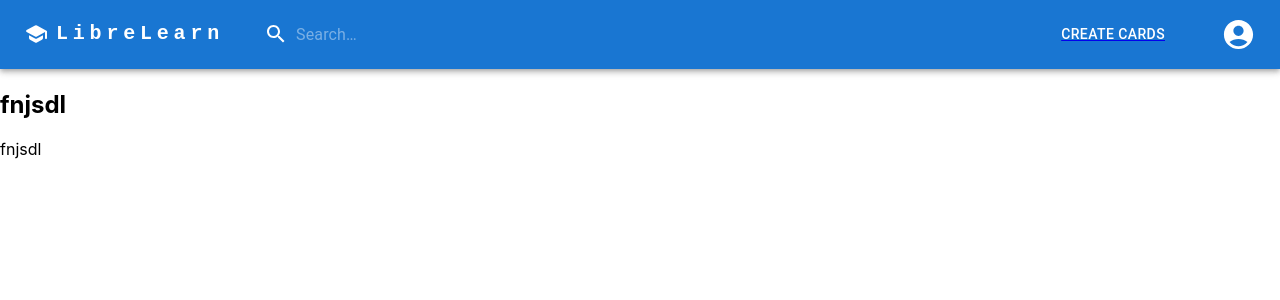
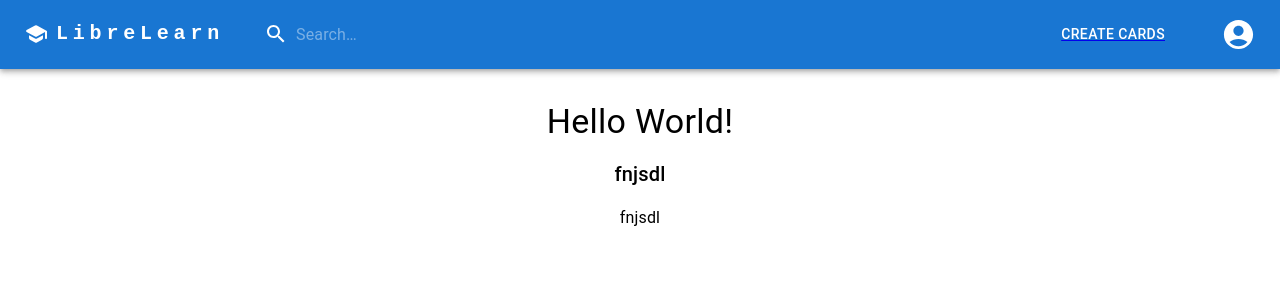
Before and after one commit to PramukhNadig/CS554GroupProject, a React (Create React App) app in the folder client/: page /userprofile/1 in a window 1280 px wide. Shown: the top 300 px of the page. Built offline with nearby package versions, Linux system fonts and the light colour scheme.

Commit message:
Update UserProfile.tsx

```diff
--- a/client/src/pages/UserProfile.tsx
+++ b/client/src/pages/UserProfile.tsx
@@ -1,10 +1,19 @@
+/** @format */
+
+import React from "react";
+import { Box, Typography } from "@mui/material";
+
 function App() {
   return (
-    <div className="app">
-      <h1>{ }</h1>
-      <h2>fnjsdl</h2>
-      <p>fnjsdl</p>
-    </div>
+    <Box sx={{ textAlign: "center", mt: 4 }}>
+      <Typography variant='h4' sx={{ mb: 2 }}>
+        Hello World!
+      </Typography>
+      <Typography variant='h6' sx={{ mb: 2 }}>
+        fnjsdl
+      </Typography>
+      <Typography variant='body1'>fnjsdl</Typography>
+    </Box>
   );
 }
 
```
